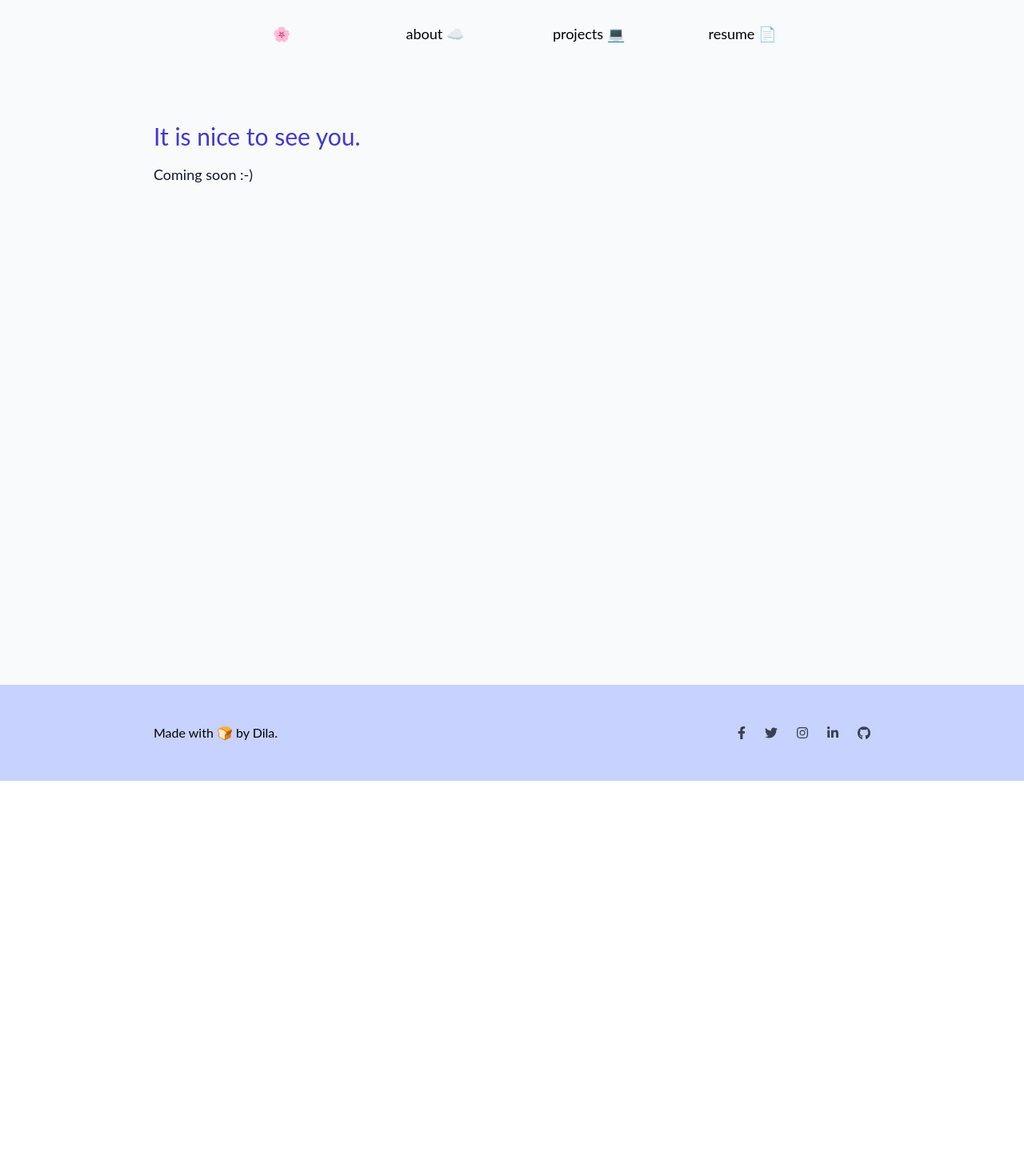
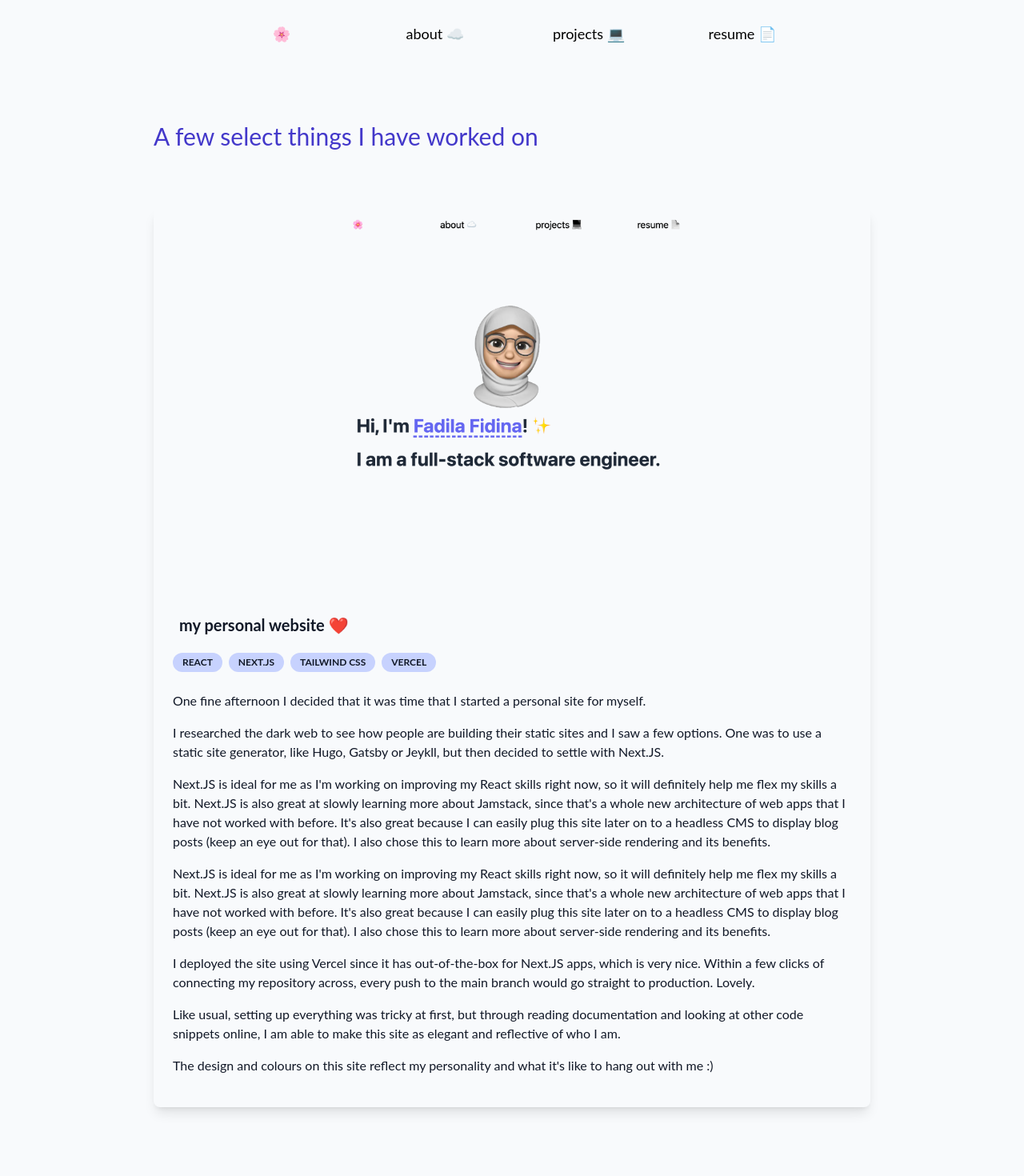
Before and after one commit to fadilafidina/me, a Next.js app in the folder nextjs-blog/: page /projects in a window 1280 px wide. Shown: the top 1470 px of the page at 80% size. Before the commit the page ends 976 px from the top, so only its background shows below. Built offline with nearby package versions, Linux system fonts and the light colour scheme.

Commit message:
adding project section on this site lol

```diff
--- a/nextjs-blog/pages/projects.js
+++ b/nextjs-blog/pages/projects.js
@@ -1,5 +1,8 @@
 import Head from 'next/head'
 import Layout from '../components/layout'
+import Image from 'next/image'
+import portfolioPng from '../public/images/this-site.png'
+
 
 export default function FirstPost() {
   return <Layout>
@@ -8,12 +11,8 @@ export default function FirstPost() {
     </Head>
 
     <h1 className="text-3xl text-indigo-700">
-      It is nice to see you.
+      A few select things I have worked on
     </h1>
-
-    <div className='pt-4'>
-      Coming soon :-)
-    </div>
 
     {/* https://daily-dev-tips.com/posts/setting-up-nextjs-with-tailwind-css/  */}
     {/* <div className="min-h-screen">
@@ -63,22 +62,70 @@ export default function FirstPost() {
     </div> */}
 
 
-    {/* <div className="flex min-h-screen justify-center items-center">
+    <div className="flex min-h-screen justify-center items-center my-16">
 
-        <div className="max-w-xs rounded overflow-hidden shadow-lg my-2">
-          <img
-            className="w-full"
-            src="https://tailwindcss.com/img/card-top.jpg"
-            alt="Sunset in the mountains"
-          />
-          <div className="px-6 py-4">
-            <div className="font-bold text-xl mb-2">Next + Tailwind ❤️</div>
-            <p className="text-grey-darker text-base">
-              Next and Tailwind CSS are a match made in heaven, check out this article on how
-              you can combine these two for your next app.
-            </p>
-          </div>
+      <div className="max-w-7xl rounded-lg overflow-hidden shadow-lg hover:shadow-indigo-500/40 my-2">
+        <Image
+          src={portfolioPng}
+          alt="Screenshot of this"
+        />
+        <div className="px-6 py-4">
+          <div className="font-bold text-xl mb-2 mx-2">my personal website ❤️</div>
+          <ul class='py-2 uppercase font-bold'>
+            <li class="transition ease-in-out delay-100 duration-300 text-xs inline-flex items-center leading-sm mr-2 px-3 py-1 bg-indigo-200 hover:bg-indigo-400 hover:text-slate-100 rounded-full">
+              react
+            </li>
+            <li class="transition ease-in-out delay-100 duration-300 text-xs inline-flex items-center leading-sm mr-2 px-3 py-1 bg-indigo-200 hover:bg-indigo-400 hover:text-slate-100 rounded-full">
+              next.js
+            </li>
+            <li class="transition ease-in-out delay-100 duration-300 text-xs inline-flex items-center leading-sm mr-2 px-3 py-1 bg-indigo-200 hover:bg-indigo-400 hover:text-slate-100 rounded-full">
+              tailwind css
+            </li>
+            <li class="transition ease-in-out delay-100 duration-300 text-xs inline-flex items-center leading-sm mr-2 px-3 py-1 bg-indigo-200 hover:bg-indigo-400 hover:text-slate-100 rounded-full">
+              vercel
+            </li>
+
+          </ul>
+
+          <p className="text-grey-darker text-base my-2 pt-2">
+            One fine afternoon I decided that it was time that I started a personal site for myself.
+          </p>
+
+          <p className="text-grey-darker text-base my-2 pt-2">
+            I researched the dark web to see how people are building their static sites and I saw a few options.
+            One was to use a static site generator, like Hugo, Gatsby or Jeykll, but then decided to settle with Next.JS.
+          </p>
+
+          <p className="text-grey-darker text-base my-2 pt-2">
+            Next.JS is ideal for me as I'm working on improving my React skills right now, so it will definitely help me flex my skills a bit.
+            Next.JS is also great at slowly learning more about Jamstack, since that's a whole new architecture of web apps that I have not worked with before.
+            It's also great because I can easily plug this site later on to a headless CMS to display blog posts (keep an eye out for that).
+            I also chose this to learn more about server-side rendering and its benefits.
+          </p>
+
+          <p className="text-grey-darker text-base my-2 pt-2">
+            Next.JS is ideal for me as I'm working on improving my React skills right now, so it will definitely help me flex my skills a bit.
+            Next.JS is also great at slowly learning more about Jamstack, since that's a whole new architecture of web apps that I have not worked with before.
+            It's also great because I can easily plug this site later on to a headless CMS to display blog posts (keep an eye out for that).
+            I also chose this to learn more about server-side rendering and its benefits.
+          </p>
+
+          <p className="text-grey-darker text-base my-2 pt-2">
+            I deployed the site using Vercel since it has out-of-the-box for Next.JS apps, which is very nice. Within a few clicks of connecting my repository across, every push to the main branch would go straight to production. Lovely.
+          </p>
+
+          <p className="text-grey-darker text-base my-2 pt-2">
+            Like usual, setting up everything was tricky at first, but through reading documentation and looking at other code snippets online, I am able to make this site as elegant and reflective of who I am.
+          </p>
+
+          <p className="text-grey-darker text-base my-2 pt-2">
+            The design and colours on this site reflect my personality and what it's like to hang out with me :)
+          </p>
+
+          <p className="text-grey-darker text-base my-2 pt-2">
+          </p>
         </div>
-      </div> */}
+      </div>
+    </div>
   </Layout>
 }
```
Also changed, not shown: nextjs-blog/public/images/this-site.png (added).
